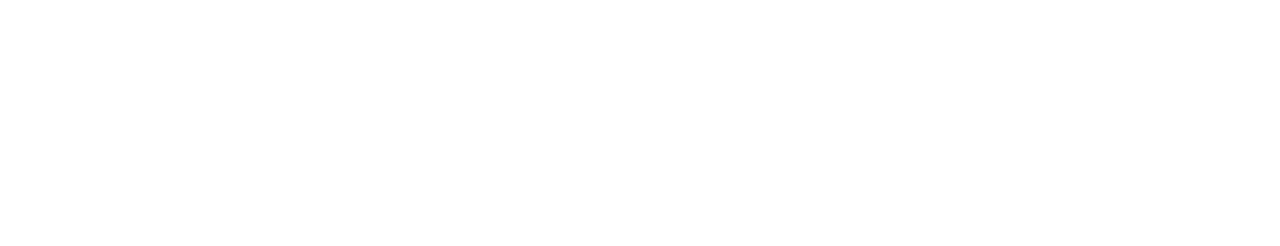
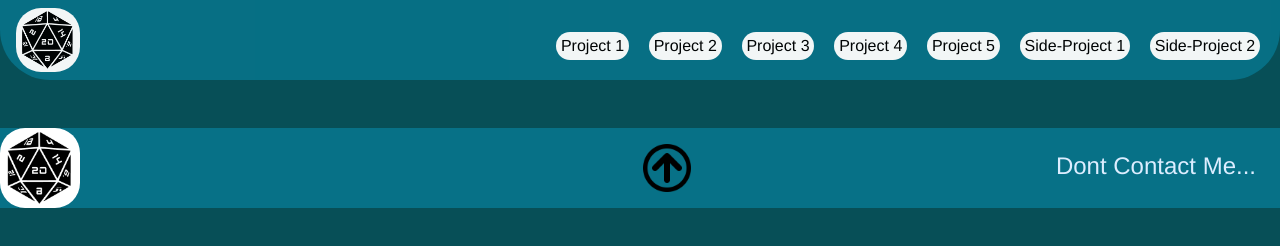
Before and after one commit to PaulHirche/PortfolioWebsite, a plain HTML site: page project1.html in a window 1280 px wide. Drawn offline with Linux system fonts and the light colour scheme.

Commit message:
Fixed Navbar + Adden Navbar and Footer to project1.html

```diff
--- a/project1.html
+++ b/project1.html
@@ -4,8 +4,31 @@
     <meta charset="UTF-8">
     <meta name="viewport" content="width=device-width, initial-scale=1.0">
     <title>Project 1</title>
+    <link rel="stylesheet" href="style.css">
 </head>
 <body>
+    <nav>
+        <div>
+            <img src="Images/Logo.png" alt="Logo" onclick="location.href='index.html';" style="cursor: pointer;">
+            <a href="side2.html">Side-Project 2</a>
+            <a href="side1.html">Side-Project 1</a>
+            <a href="project5.html">Project 5</a>
+            <a href="project4.html">Project 4</a>
+            <a href="project3.html">Project 3</a>
+            <a href="project2.html">Project 2</a>
+            <a href="project1.html">Project 1</a>
+        </div>
+    </nav>
 
+
+
+
+    <footer>
+        <img src="Images/Logo.png" alt="Logo" id="footerLogo">
+        <a href="#start">
+            <img src="Images/ArrowUp.webp" alt="arrowUpToStart" id="footerArrowUp">
+        </a>
+        <p>Dont Contact Me...</p>
+    </footer>
 </body>
 </html>
--- a/style.css
+++ b/style.css
@@ -16,6 +16,8 @@ nav{
     align-content: center;
     border-bottom-right-radius: 50px;
     border-bottom-left-radius: 50px;
+    z-index: 99;
+    opacity: 0.95;
     img{
         height: 4rem;
         margin-left: 1rem;
@@ -67,7 +69,7 @@ nav{
     }
     .project:hover{
         transform: scale(1.2);
-        z-index: 100 !important;
+        z-index: 10 !important;
     }
 
     #project1{
```
Also changed, not shown: index.html (+9 -9 lines).
